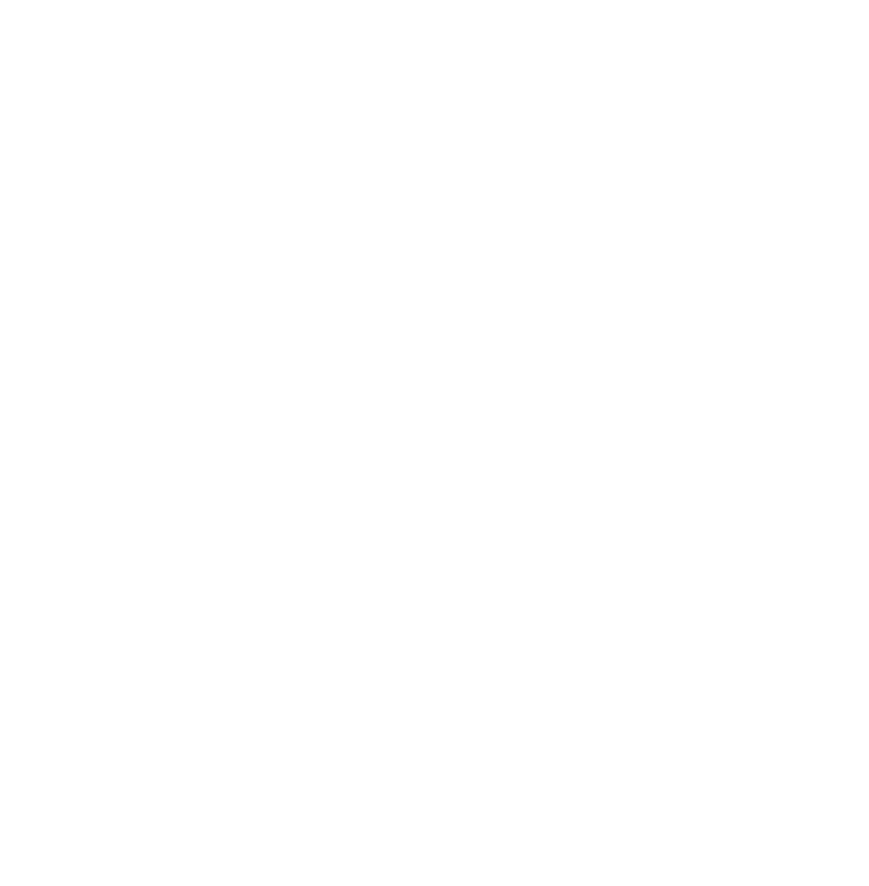
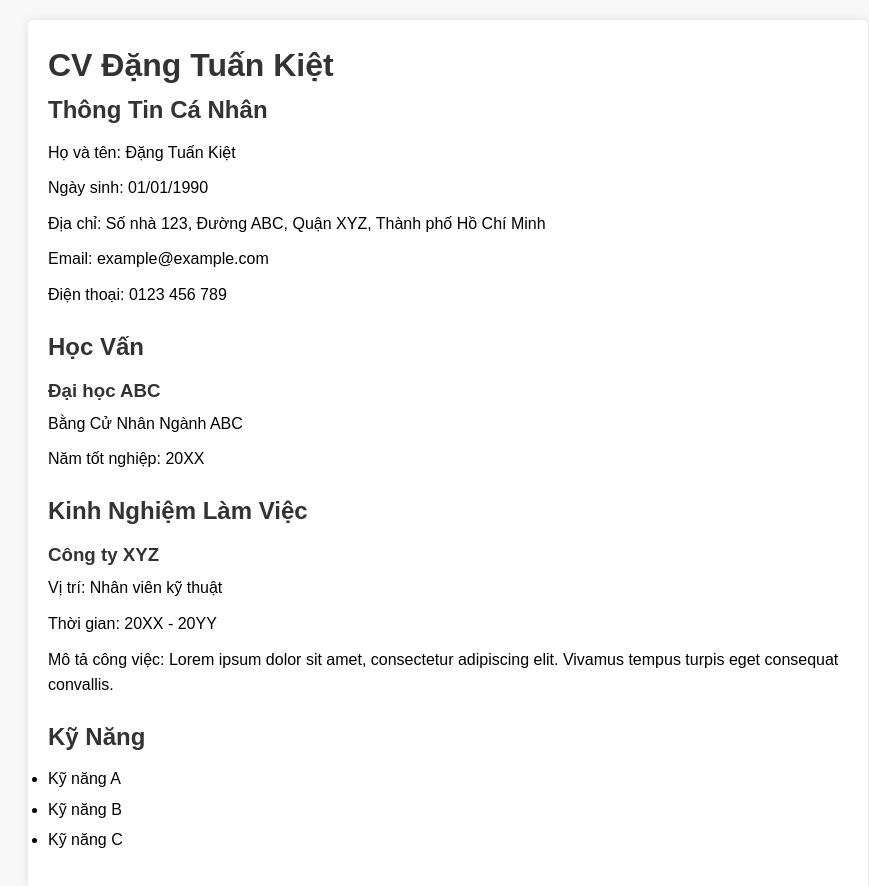
Before and after one commit to kietdang8856/kietdang.io, a plain HTML site: page index.html in a window 1280 px wide. Shown: the whole page, without its empty margins (192-1061 px from the left). Before the commit the page ends 800 px from the top, so only its background shows below. Drawn offline with Linux system fonts and the light colour scheme.

Commit message:
2 file index.html-style.css 2

```diff
--- a/index.html
+++ b/index.html
@@ -3,9 +3,43 @@
 <head>
     <meta charset="UTF-8">
     <meta name="viewport" content="width=device-width, initial-scale=1.0">
-    <title>CV KIET DANG</title>
+    <title>CV Đặng Tuấn Kiệt</title>
+    <link rel="stylesheet" href="style.css">
 </head>
 <body>
-
+    <div class="container">
+        <header>
+            <h1>CV Đặng Tuấn Kiệt</h1>
+        </header>
+        <section>
+            <h2>Thông Tin Cá Nhân</h2>
+            <p>Họ và tên: Đặng Tuấn Kiệt</p>
+            <p>Ngày sinh: 01/01/1990</p>
+            <p>Địa chỉ: Số nhà 123, Đường ABC, Quận XYZ, Thành phố Hồ Chí Minh</p>
+            <p>Email: example@example.com</p>
+            <p>Điện thoại: 0123 456 789</p>
+        </section>
+        <section>
+            <h2>Học Vấn</h2>
+            <h3>Đại học ABC</h3>
+            <p>Bằng Cử Nhân Ngành ABC</p>
+            <p>Năm tốt nghiệp: 20XX</p>
+        </section>
+        <section>
+            <h2>Kinh Nghiệm Làm Việc</h2>
+            <h3>Công ty XYZ</h3>
+            <p>Vị trí: Nhân viên kỹ thuật</p>
+            <p>Thời gian: 20XX - 20YY</p>
+            <p>Mô tả công việc: Lorem ipsum dolor sit amet, consectetur adipiscing elit. Vivamus tempus turpis eget consequat convallis.</p>
+        </section>
+        <section>
+            <h2>Kỹ Năng</h2>
+            <ul>
+                <li>Kỹ năng A</li>
+                <li>Kỹ năng B</li>
+                <li>Kỹ năng C</li>
+            </ul>
+        </section>
+    </div>
 </body>
 </html>
--- a/style.css
+++ b/style.css
@@ -0,0 +1,51 @@
+/* Reset CSS */
+body, h1, h2, h3, h4, h5, h6, p, ul, li {
+    margin: 0;
+    padding: 0;
+}
+
+/* Định dạng chung */
+body {
+    font-family: Arial, sans-serif;
+    line-height: 1.6;
+    background-color: #f8f8f8;
+}
+
+.container {
+    max-width: 800px;
+    margin: 20px auto;
+    padding: 20px;
+    background-color: #fff;
+    border-radius: 5px;
+    box-shadow: 0 0 10px rgba(0, 0, 0, 0.1);
+}
+
+header h1 {
+    color: #333;
+}
+
+section {
+    margin-bottom: 20px;
+}
+
+h2 {
+    color: #333;
+    margin-bottom: 10px;
+}
+
+h3 {
+    color: #333;
+    margin-bottom: 5px;
+}
+
+p {
+    margin-bottom: 10px;
+}
+
+ul {
+    margin-bottom: 10px;
+}
+
+li {
+    margin-bottom: 5px;
+}
```
